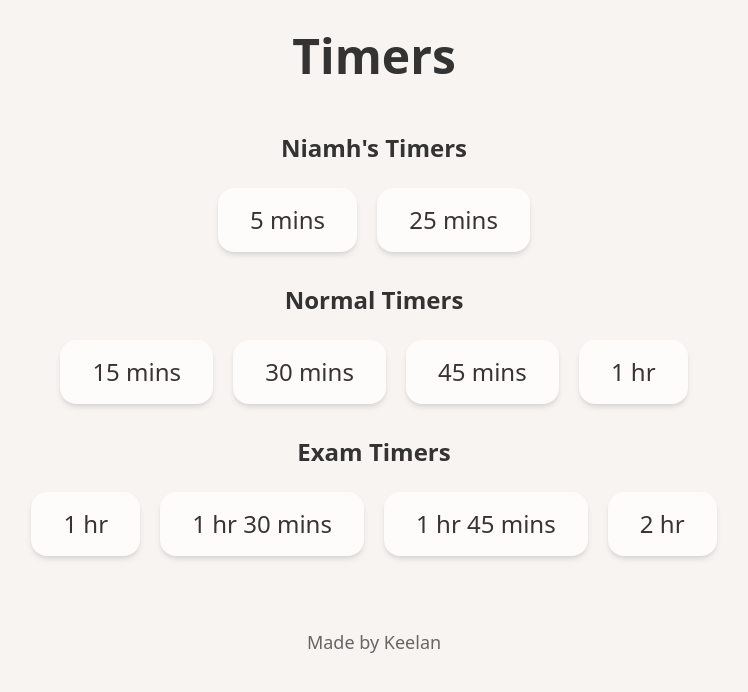
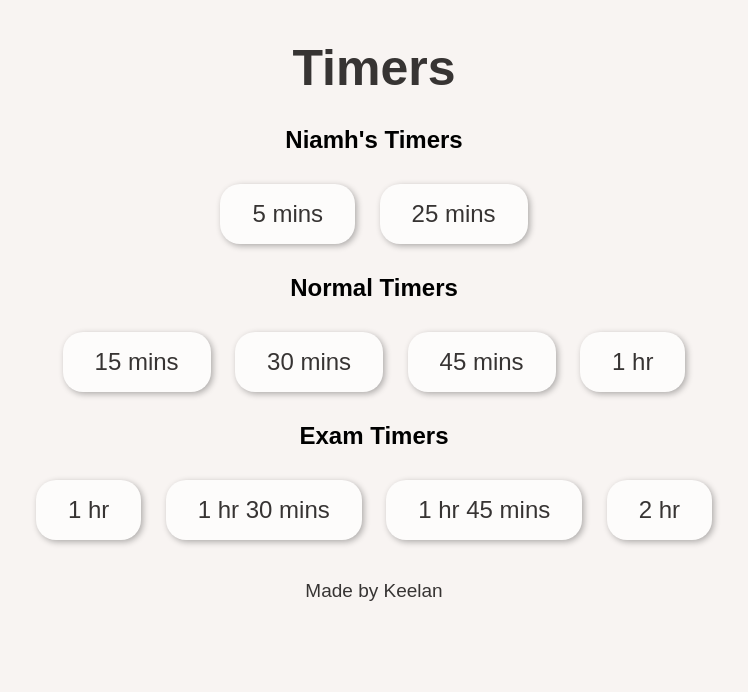
Before and after one commit to kee0000/timer, a plain HTML site: page index.html in a window 1280 px wide. Shown: the whole page, without its empty margins (266-1014 px from the left). Drawn offline with nearby package versions, Linux system fonts and the light colour scheme.

Commit message:
Update index.html

```diff
--- a/index.html
+++ b/index.html
@@ -1,169 +1,115 @@
-<!DOCTYPE html>
-<html lang="en">
+<html>
  <head>
-    <meta name="viewport" content="width=device-width, initial-scale=1.0">
+ 	<meta name="viewport" content="width=device-width, initial-scale=1">
  	<title>Timers</title>
-    <link rel="stylesheet" href="https://fonts.googleapis.com/css2?family=Montserrat:wght@300;400;500;700&display=swap">
-    <script src="https://cdn.tailwindcss.com"></script>
+  <link rel="stylesheet" href="https://fonts.googleapis.com/css2?family=Roboto:wght@300;400;500;700&display=swap">
  	<style>
-        /* Custom styles for the message box */
-        .message-box-overlay {
-            position: fixed;
-            top: 0;
-            left: 0;
-            width: 100%;
-            height: 100%;
-            background-color: rgba(0, 0, 0, 0.5);
-            display: flex;
-            justify-content: center;
-            align-items: center;
-            z-index: 1000;
+ 		body {
+ 		font-family: 'Montserrat', sans-serif;
+ 			background-color: #f8f4f2;
+ 			text-align: center;
+ 			padding-top: 31px;
  		}
 
-        .message-box {
-            background-color: #ffffff;
-            padding: 2rem;
-            border-radius: 0.75rem; /* Rounded corners */
-            box-shadow: 0 4px 12px rgba(0, 0, 0, 0.1);
-            text-align: center;
-            max-width: 90%;
-            font-family: 'Montserrat', sans-serif; /* Use Montserrat font */
+ 		h1 {
+ 			color: #373433;
+ 			font-size: 50px;
+ 			margin-bottom: 29px;
+ 			animation: pulse 10s ease infinite;
  		}
 
-        .message-box-button {
-            background-color: #373433; /* Dark gray for button */
-            color: #ffffff;
-            padding: 0.75rem 1.5rem;
-            border-radius: 0.5rem; /* Rounded corners */
-            margin-top: 1.5rem;
-            cursor: pointer;
-            transition: background-color 0.3s ease;
+ 		@keyframes pulse {
+ 			0% {
+ 				transform: scale(1);
+ 			}
+ 			50% {
+ 				transform: scale(1.0	);
+ 			}
+ 			100% {
+ 				transform: scale(1);
+ 			}
  		}
 
-        .message-box-button:hover {
-            background-color: #555555; /* Slightly lighter dark gray on hover */
+ 		button {
+ 			background-color: #fdfcfb;
+ 			border: none;
+ 			color: #373433;
+ 			padding: 16px 32px;
+ 			text-align: center;
+ 			border-radius: 20px;
+ 			font-size: 24px;
+ 			margin: 10px;
+ 			cursor: pointer;
+ 			transition: all 0.3s ease;
+ 			box-shadow: 2px 2px 6px rgba(0, 0, 0, 0.3);
+ 		}
+
+ 		button:hover {
+ 			background-color: #e0dedc;
+ 			box-shadow: 2px 2px 10px rgba(0, 0, 0, 0.5);
+ 			transform: translateY(-2px);
+ 		}
+
+ 		#made-by {
+ 			margin-top: 30px;
+ 			color: #373433;
+ 			font-size: 19px;
  		}
  	</style>
-</head>
-<body class="font-montserrat bg-[#f8f4f2] text-center pt-8">
-    <h1 class="text-[#333333] text-5xl mb-7 font-bold">Timers</h1>
-
-    <div class="container mx-auto p-4 max-w-4xl">
-        <div class="section mb-2 p-2">
-            <h2 class="text-2xl font-semibold mb-4 text-[#333333]">Niamh's Timers</h2>
-            <button class="button bg-[#fdfcfb] text-[#373433] py-4 px-8 rounded-2xl text-2xl m-2 cursor-pointer transition-all duration-300 shadow-md hover:bg-[#f2f0ed] hover:shadow-lg hover:-translate-y-0.5">5 mins</button>
-            <button class="button bg-[#fdfcfb] text-[#373433] py-4 px-8 rounded-2xl text-2xl m-2 cursor-pointer transition-all duration-300 shadow-md hover:bg-[#f2f0ed] hover:shadow-lg hover:-translate-y-0.5">25 mins</button>
-        </div>
-
-        <div class="section mb-2 p-2">
-            <h2 class="text-2xl font-semibold mb-4 text-[#333333]">Normal Timers</h2>
-            <button class="button bg-[#fdfcfb] text-[#373433] py-4 px-8 rounded-2xl text-2xl m-2 cursor-pointer transition-all duration-300 shadow-md hover:bg-[#f2f0ed] hover:shadow-lg hover:-translate-y-0.5">15 mins</button>
-            <button class="button bg-[#fdfcfb] text-[#373433] py-4 px-8 rounded-2xl text-2xl m-2 cursor-pointer transition-all duration-300 shadow-md hover:bg-[#f2f0ed] hover:shadow-lg hover:-translate-y-0.5">30 mins</button>
-            <button class="button bg-[#fdfcfb] text-[#373433] py-4 px-8 rounded-2xl text-2xl m-2 cursor-pointer transition-all duration-300 shadow-md hover:bg-[#f2f0ed] hover:shadow-lg hover:-translate-y-0.5">45 mins</button>
-            <button class="button bg-[#fdfcfb] text-[#373433] py-4 px-8 rounded-2xl text-2xl m-2 cursor-pointer transition-all duration-300 shadow-md hover:bg-[#f2f0ed] hover:shadow-lg hover:-translate-y-0.5">1 hr</button>
-        </div>
-
-        <div class="section mb-2 p-2">
-            <h2 class="text-2xl font-semibold mb-4 text-[#333333]">Exam Timers</h2>
-            <button class="button bg-[#fdfcfb] text-[#373433] py-4 px-8 rounded-2xl text-2xl m-2 cursor-pointer transition-all duration-300 shadow-md hover:bg-[#f2f0ed] hover:shadow-lg hover:-translate-y-0.5">1 hr</button>
-            <button class="button bg-[#fdfcfb] text-[#373433] py-4 px-8 rounded-2xl text-2xl m-2 cursor-pointer transition-all duration-300 shadow-md hover:bg-[#f2f0ed] hover:shadow-lg hover:-translate-y-0.5">1 hr 30 mins</button>
-            <button class="button bg-[#fdfcfb] text-[#373433] py-4 px-8 rounded-2xl text-2xl m-2 cursor-pointer transition-all duration-300 shadow-md hover:bg-[#f2f0ed] hover:shadow-lg hover:-translate-y-0.5">1 hr 45 mins</button>
-            <button class="button bg-[#fdfcfb] text-[#373433] py-4 px-8 rounded-2xl text-2xl m-2 cursor-pointer transition-all duration-300 shadow-md hover:bg-[#f2f0ed] hover:shadow-lg hover:-translate-y-0.5">2 hr</button>
-        </div>
-    </div>
-
-    <p id="made-by" class="mt-8 text-[#666666] text-lg">Made by Keelan</p>
 
  	<script>
-        // Retrieve startTime from localStorage
  		var startTime = localStorage.getItem("startTime");
-        var timerInterval; // Variable to hold the interval ID
 
-        // Function to display a custom message box
-        function showMessageBox(message) {
-            const overlay = document.createElement('div');
-            overlay.className = 'message-box-overlay';
-
-            const messageBox = document.createElement('div');
-            messageBox.className = 'message-box';
-            messageBox.innerHTML = `<p class="text-xl font-medium mb-4">${message}</p><button class="message-box-button" onclick="this.closest('.message-box-overlay').remove()">OK</button>`;
-
-            overlay.appendChild(messageBox);
-            document.body.appendChild(overlay);
-        }
-
-        // Function to start the timer
  		function startTimer(minutes) {
-            // Clear any existing timer to prevent multiple timers running
-            if (timerInterval) {
-                clearInterval(timerInterval);
-            }
-
-            startTime = Date.now(); // Record the start time
-            localStorage.setItem("startTime", startTime); // Store start time in localStorage
-            localStorage.setItem("minutes", minutes); // Store total minutes for the timer
-
-            // Update the document title immediately
-            updateTimerDisplay();
-
-            // Set up the interval to update the timer every second
-            timerInterval = setInterval(updateTimerDisplay, 1000);
-        }
-
-        // Function to update the timer display
-        function updateTimerDisplay() {
-            var elapsed = Date.now() - startTime; // Calculate elapsed time
-            var totalMinutes = localStorage.getItem("minutes");
-            var remaining = totalMinutes * 60 * 1000 - elapsed; // Calculate remaining time
-
+ 			startTime = Date.now();
+ 			localStorage.setItem("startTime", startTime);
+ 			localStorage.setItem("minutes", minutes);
+ 			var timer = setInterval(function() {
+ 				var elapsed = Date.now() - startTime;
+ 				var remaining = localStorage.getItem("minutes") * 60 * 1000 - elapsed;
  				if (remaining <= 0) {
-                // If time is up, clear the interval, update title, and show message
-                clearInterval(timerInterval);
+ 					clearInterval(timer);
  					document.title = "Time's up!";
-                showMessageBox("This timer is over!");
-                // Clear localStorage items related to the timer
-                localStorage.removeItem("startTime");
-                localStorage.removeItem("minutes");
+ 					alert("This timer is over");
  				} else {
-                // Calculate minutes and seconds remaining
  					var minutes = Math.floor(remaining / (60 * 1000));
  					var seconds = Math.floor((remaining % (60 * 1000)) / 1000);
-
-                // Format the title based on remaining time (hours, minutes, seconds)
  					if (minutes >= 60) {
  						var hours = Math.floor(minutes / 60);
  						minutes = minutes % 60;
-                    document.title = `${hours}:${minutes < 10 ? "0" : ""}${minutes}:${seconds < 10 ? "0" : ""}${seconds} remaining`;
+ 						document.title = hours + ":" + (minutes < 10 ? "0" : "") + minutes + ":" + (seconds < 10 ? "0" : "") + seconds + " remaining";
  					} else {
-                    document.title = `${minutes}:${seconds < 10 ? "0" : ""}${seconds} remaining`;
+ 						document.title = minutes + ":" + (seconds < 10 ? "0" : "") + seconds + " remaining";
  					}
  				}
+ 			}, 1000);
  		}
+ 	</script>
+ </head>
+ <body>
+ 	<h1>Timers</h1>
 
-        // On page load, if a timer was previously running, resume it
-        window.onload = function() {
-            if (startTime && localStorage.getItem("minutes")) {
-                // If there's a stored start time and minutes, resume the timer
-                // Recalculate startTime to account for page reload duration
-                const storedMinutes = parseInt(localStorage.getItem("minutes"));
-                const storedStartTime = parseInt(localStorage.getItem("startTime"));
-                const now = Date.now();
-                const elapsedSinceStoredStart = now - storedStartTime;
-                const totalDuration = storedMinutes * 60 * 1000;
+ 	<div class="container">
+ 				<div class="section">
+ 			<h2>Niamh's Timers</h2>
+ 			<button class="button" onclick="startTimer(5)">5 mins</button>
+ 			<button class="button" onclick="startTimer(25)">25 mins</button>
+ 		</div><div class="section">
+ 			<h2>Normal Timers</h2>
+ 			<button class="button" onclick="startTimer(15)">15 mins</button>
+ 			<button class="button" onclick="startTimer(30)">30 mins</button>
+ 			<button class="button" onclick="startTimer(45)">45 mins</button>
+ 			<button class="button" onclick="startTimer(60)">1 hr</button>
+ 		</div>
 
-                if (elapsedSinceStoredStart < totalDuration) {
-                    // Only resume if there's still time left
-                    startTime = storedStartTime; // Use the original start time
-                    startTimer(storedMinutes); // Resume the timer with the original duration
-                } else {
-                    // If time has already elapsed, clear stored data and show message
-                    localStorage.removeItem("startTime");
-                    localStorage.removeItem("minutes");
-                    document.title = "Timers"; // Reset title
-                    showMessageBox("The previous timer has already ended.");
-                }
-            }
-        };
-    </script>
+ 		<div class="section">
+ 			<h2>Exam Timers</h2>
+ 			<button class="button" onclick="startTimer(60)">1 hr</button>
+ 			<button class="button" onclick="startTimer(90)">1 hr 30 mins</button>
+ 			<button class="button" onclick="startTimer(105)">1 hr 45 mins</button>
+ 			<button class="button" onclick="startTimer(120)">2 hr</button>
+ 		</div>
+
+ 	<p id="made-by">Made by Keelan</p>
  </body>
  </html>
```
Lines whose indentation alone changed are shown as unchanged.
